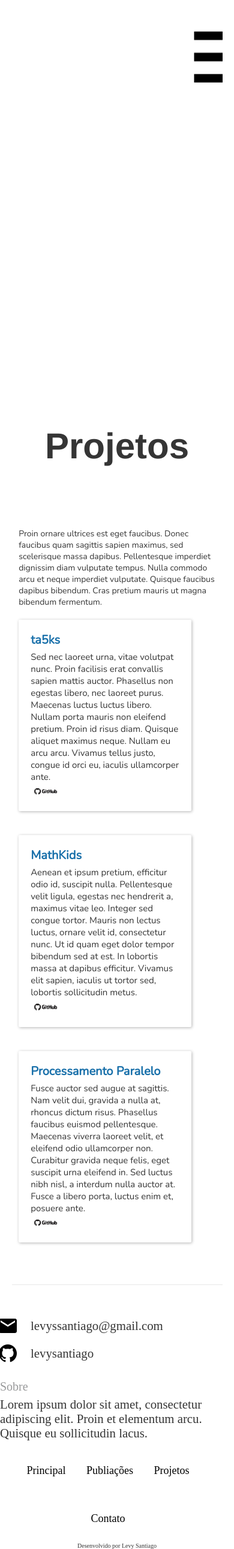
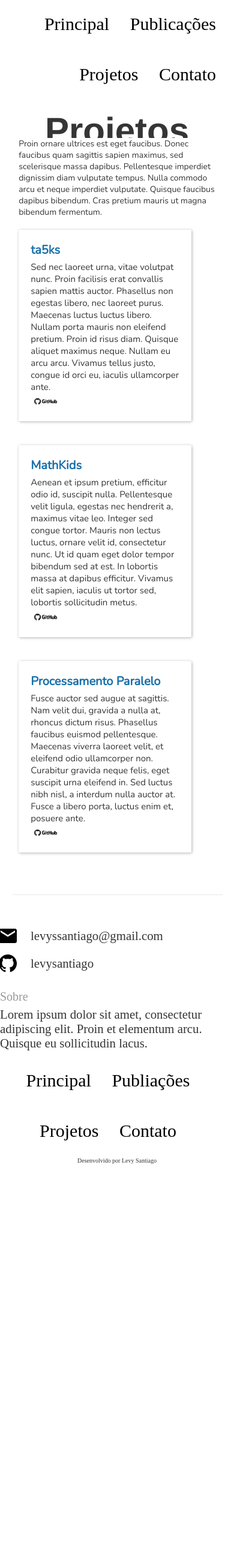
Before and after one commit to Levysantiago/Projeto-web, a PHP site: page /projetos.html in a window 390 px wide. Shown: the whole page at 60% size. After the commit the page ends 1940 px from the top, so only its background shows below. Run offline with PHP 8.4, Linux system fonts and the light colour scheme.

Commit message:
Reiniciando projeto anterior

```diff
--- a/exercicio-02/contato.html
+++ b/exercicio-02/contato.html
@@ -10,8 +10,6 @@
 <body>
 	<!-- MENU -->
 	<header>
-		<input type="checkbox" id="bt_menu">
-		<label for="bt_menu"></label>
 		<nav>
 			<a href="./index.html">Principal</a>
 			<a href="./publicacoes.html">Publicações</a>
--- a/exercicio-02/index.html
+++ b/exercicio-02/index.html
@@ -9,8 +9,6 @@
 <body>
 	<!-- MENU -->
 	<header class="mainHeader">
-		<input type="checkbox" id="bt_menu">
-		<label id="main-menu-icon" for="bt_menu"></label>
 		<nav>
 			<a href="./index.html">Principal</a>
 			<a href="./publicacoes.html">Publicações</a>
--- a/exercicio-02/projetos.html
+++ b/exercicio-02/projetos.html
@@ -10,8 +10,6 @@
 <body>
 	<!-- MENU -->
 	<header>
-		<input type="checkbox" id="bt_menu">
-		<label for="bt_menu"></label>
 		<nav>
 			<a href="./index.html">Principal</a>
 			<a href="./publicacoes.html">Publicações</a>
--- a/exercicio-02/publicacoes.html
+++ b/exercicio-02/publicacoes.html
@@ -10,8 +10,6 @@
 <body>
 	<!-- MENU -->
 	<header>
-		<input type="checkbox" id="bt_menu">
-		<label for="bt_menu"></label>
 		<nav>
 			<a href="./index.html">Principal</a>
 			<a href="./publicacoes.html">Publicações</a>
--- a/exercicio-02/style.css
+++ b/exercicio-02/style.css
@@ -23,7 +23,7 @@ h2{
 
 /*Header*/
 header{
-	height: 250px;
+	height: 150px;
 	margin-bottom: 80px;
 }
 
@@ -37,13 +37,13 @@ header > nav, footer nav{
 }
 
 header > h1{
-	line-height: 300px;
+	line-height: 100px;
 	font-size: 60px;
 	font-family: "brandon-grotesque", Brandon Grotesque, Helvetica Neue, Helvetica, Arial, sans-serif;
 	text-align: center;
 }
 
-header.mainHeader > div:nth-child(4){
+header.mainHeader > div{
 	top: 40%;
 	position: absolute;
 	font-size: 40px;
@@ -56,7 +56,7 @@ header.mainHeader > div > h1{
 	color: white;
 }
 
-header > nav a, footer nav a{
+header > nav > a, footer nav > a{
 	height: 100%;
 	width: 100px;
 	text-align: center;
@@ -68,34 +68,9 @@ header.mainHeader a{
 	color: white;
 }
 
-header > nav a:hover, footer nav a:hover{
+header > nav > a:hover, footer nav > a:hover{
 	font-weight: bold;
 	border-bottom: 2px solid;
-}
-
-label[for="bt_menu"]{
-	background: url(imgs/menu-icon-dark.png) no-repeat;
-	background-size: cover;
-	margin-bottom: 10px;
-	padding: 5px;
-	margin-right: 5%;
-	width: 15%;
-	height: 20%;
-	float: right;
-}
-
-#main-menu-icon{
-	margin-bottom: 0px;
-	background: url(imgs/menu-icon.png) no-repeat;
-	background-size: cover;
-}
-
-label[for="bt_menu"]{
-	display: none;
-}
-
-#bt_menu{
-	display: none;
 }
 
 /*Conteúdo*/
@@ -202,16 +177,12 @@ form div > input[type=submit]:hover{
 }
 
 /*Footer*/
+
 footer > p{
 	font-size: 0.7em;
 	width: 100%;
 	text-align: center;
 	margin: 0px auto 20px auto;
-}
-
-footer nav{
-	float: none;
-	text-align: center;
 }
 
 footer div.flexbox > div{
@@ -236,6 +207,10 @@ footer div.flexbox > div > p{
 footer div.flexbox > div > p:first-child{
 	font-size: 20px;
 	color: #999a9b;
+}
+
+footer nav{
+	text-align: center;
 }
 
 .mainHeader{
@@ -288,66 +263,8 @@ footer div.flexbox > div > p:first-child{
 		margin-left: 20%;
 	}
 
-	header > nav{
-		margin-left: -100%;
-		transition: all .4s;
-		width: 5%;
-		float: none;
-	}
-
-	header > nav > a{
-		width: 100%;
-	}
-
-	#bt_menu{
-		display: none;
-	}
-
-	#bt_menu:checked ~ nav{
-		margin-left: 0px;
-	}
-
-	label[for="bt_menu"]{
-		display: block;
-		float: right;
-		margin-top: 10px;
-	}
-
-	#main-menu-icon{
-		width: 15%;
-		height: 10%;
-	}
-
-	header{
-		height: 800px;
-	}
-
-	header > nav{
-		font-size: 2.0em;
-		line-height: 100px;
-		display: grid;
-		width: 100%;
-	}
-
-	header > nav > a{
-		background-color: rgba(0, 0, 0, 0.1);
-		border-bottom: 1px solid rgba(0, 0, 0, 0.0);
-	}
-
-	header > nav > a:hover{
-		background-color: rgba(0, 0, 0, 0.2);
-		font-weight: normal;
-		border-bottom: 1px solid rgba(255, 255, 255, 0.2);
-	}
-
-	header.mainHeader > nav > a{
-		background-color: rgba(255, 255, 255, 0.2);
-		border-bottom: 1px solid rgba(255, 255, 255, 0.2);
-	}
-
-	header.mainHeader > nav > a:hover{
-		background-color: rgba(255, 255, 255, 0.3);
-		border-bottom: 1px solid rgba(255, 255, 255, 0.2);
+	header > nav > a, footer nav > a{
+		font-size: 30px;
 	}
 }
 
```
